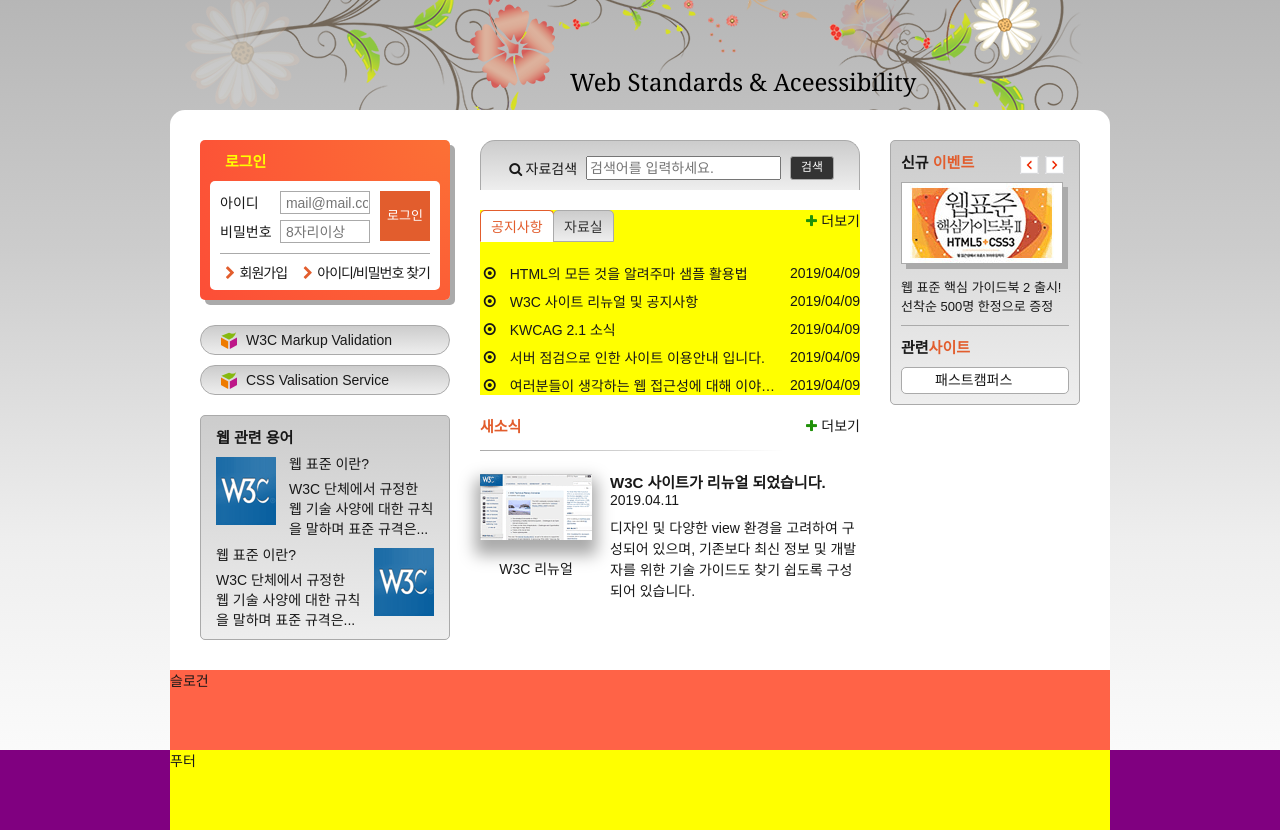
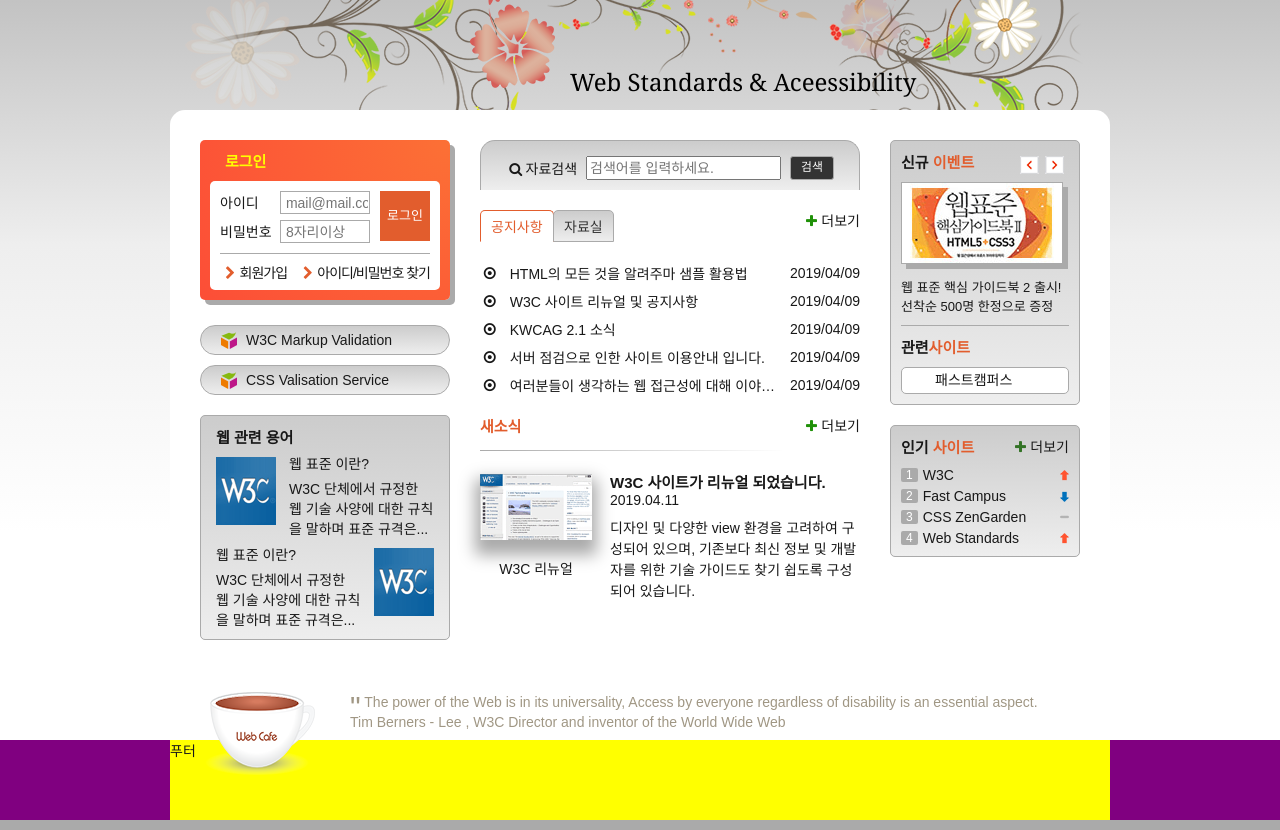
Before and after one commit to progyu/deresa_teacher_lecture, a plain HTML site: page main.html in a window 1280 px wide. Shown: the part 139-969 px from the top of the page. Drawn offline with Linux system fonts and the light colour scheme; a web font is replaced by a local one.

Commit message:
feat: favorite site and slogan markup, css

```diff
--- a/css/stylesheet.css
+++ b/css/stylesheet.css
@@ -68,7 +68,7 @@ body {
     */
     font-weight: 400;
     font-family: 'Spoqa Han Sans', sans-serif;
-    background: url("images/bg_flower.png") no-repeat 50% 0,#aaa linear-gradient(#aaa 0%, #ccc 40%, #eee 70%, #fff 100%);
+    background: url("images/bg_flower.png") no-repeat 50% 0,#aaa linear-gradient(#aaa 0%, #eee 40%, #fff 70%, #fff 100%);
     color:#181818;
 }
 
@@ -204,7 +204,6 @@ a:visited {
 }
 
 .sub-menu {
-    background: aqua;
     position: absolute;
     top:47px;
     /* 부모 영역을 벗어나오더라도 한줄로 나오게 wrap 하지 않게 한다. */
@@ -565,7 +564,6 @@ a:visited {
 /* 공지사항 및 자료실 */
 
 .board {
-    background: yellow;
     margin-top: 20px;
     position: relative;
     min-height: 180px;
@@ -846,12 +844,12 @@ a:visited {
     position: relative;
 }
 
-.event-heading, .related-heading  {
+.event-heading, .related-heading, .favorite-heading  {
     font-size: 1.5rem;
     font-weight: 700;
 }
 
-.event-heading span, .related-heading span {
+.event-heading span, .related-heading span, .favorite-heading span {
     color: #e25d2d;
 }
 
@@ -924,11 +922,117 @@ a:visited {
 }
 
 
+/* 인기 사이트 */
+.favorite {
+    position: relative;
+    border: 1px solid #aaa;
+    border-radius: 5px;
+    padding: 10px;
+    background: #ccc linear-gradient(#ccc,#eee);
+    margin-top: 20px;
+}
+
+.favorite-more {
+    position: absolute;
+    padding:8px;
+    top:2px;
+    right:2px;
+}
+
+.favorite-more::before {
+    color: hsla(110,50%,30%,1);
+}
+
+.favorite-list {
+    /* normal flow일 때는 margin 병합 현상이 일어난다. overflow는 margin이 병합되지 않는 현상 발생 */
+    overflow: hidden;
+    margin-top: 5px;
+    counter-reset: 0;
+}
+
+.favorite-list li {
+    counter-increment: number;
+    margin-top: 5px;
+    display: flex;
+    align-items: center;
+    /* position: relative; */
+}
+
+.favorite-list li:before {
+    /* content: counter(number, upper-roman); */
+    content: counter(number);
+    background: #aaa;
+    color: #fff;
+    font-size: 1.2rem;
+    display: inline-block;
+    padding:0 5px;
+    border-radius: 2px;
+    margin-right: 5px;
+}
+
+.up, .stop, .down {
+    background: url("images/rank.png") no-repeat;
+    /* position: absolute; */
+    width: 9px;
+    height: 11px;
+    padding-top: 11px;
+    overflow: hidden;
+    margin-left: auto;
+    /* align-self: flex-end; */
+    /* right:0; */
+    /* 세로 가운데 정렬 */
+    /* top:50%; */
+    /* margin-top: -5.5px; */
+
+    /* translate 자기 자신의 크기를 기준으로 이동 */
+}
+
+.stop {
+    background-position: 0 50%;
+}
+
+.down {
+    background-position: 0 100%;
+}
+
 
 /* 슬로건 */
+/* position IR 기법 */
 .slogan {
-    background: tomato;
-    height: 10vh;
+    position: relative;
+    padding: 10px 70px 10px 180px;
+}
+
+.slogan-heading {
+    width: 110px;
+    height: 83px;
+    line-height: 83px;
+    text-align: center;
+    position: absolute;
+    left: 35px;
+    bottom: -35px;
+}
+
+.slogan-heading::after{
+    content: "";
+    background: url(images/coffee.png) no-repeat;
+    width: 100%;
+    height: 100%;
+    position: absolute;
+    top:0;
+    left: 0;
+}
+
+.slogan-content {
+    color:#a09784;
+}
+
+.slogan-content q::before {
+    content: '"';
+    font-size: 3rem;
+    /* 제자리에서 살짝 움직이기 */
+    position: relative;
+    top: 10px;
 }
 
 /* 푸터 */
--- a/main.html
+++ b/main.html
@@ -266,9 +266,31 @@
                         </ul>
                     </section>
                 </div>
+                <section class="favorite">
+                    <h2 class="favorite-heading">인기 <span>사이트</span></h2>
+                    <ol class="favorite-list">
+                        <li class="no1"><a href="#">W3C</a><em class="up">상승</em></li>
+                        <li class="no2"><a href="#">Fast Campus</a><em class="down">하락</em></li>
+                        <li class="no3"><a href="#">CSS ZenGarden</a><em class="stop">멈춤</em></li>
+                        <li class="no4"><a href="#">Web Standards</a><em class="up">상승</em></li>
+                    </ol>
+                    <a href="#" class="favorite-more icon-plus" title="인기 사이트">더보기</a>
+                </section>
             </div>
         </main>
-        <article class="slogan">슬로건</article>
+        <article class="slogan">
+            <h2 class="slogan-heading" title="웹 카페에서 웹 표준을">슬로건</h2>
+            <p class="slogan-content">
+                <q cite="https://w3.org">
+                    The power of the Web is in its universality, Access by
+                    everyone regardless of disability is an essential aspect.
+                    Tim Berners - Lee , W3C Director and inventor of the World Wide Web
+                </q>
+            </p>
+            <footer class="readable-hidden">
+                출처 : World Wide Web Consortium
+            </footer>
+        </article>
         <div class="footer-bg">
             <footer class="footer">푸터</footer>
         </div>
```
